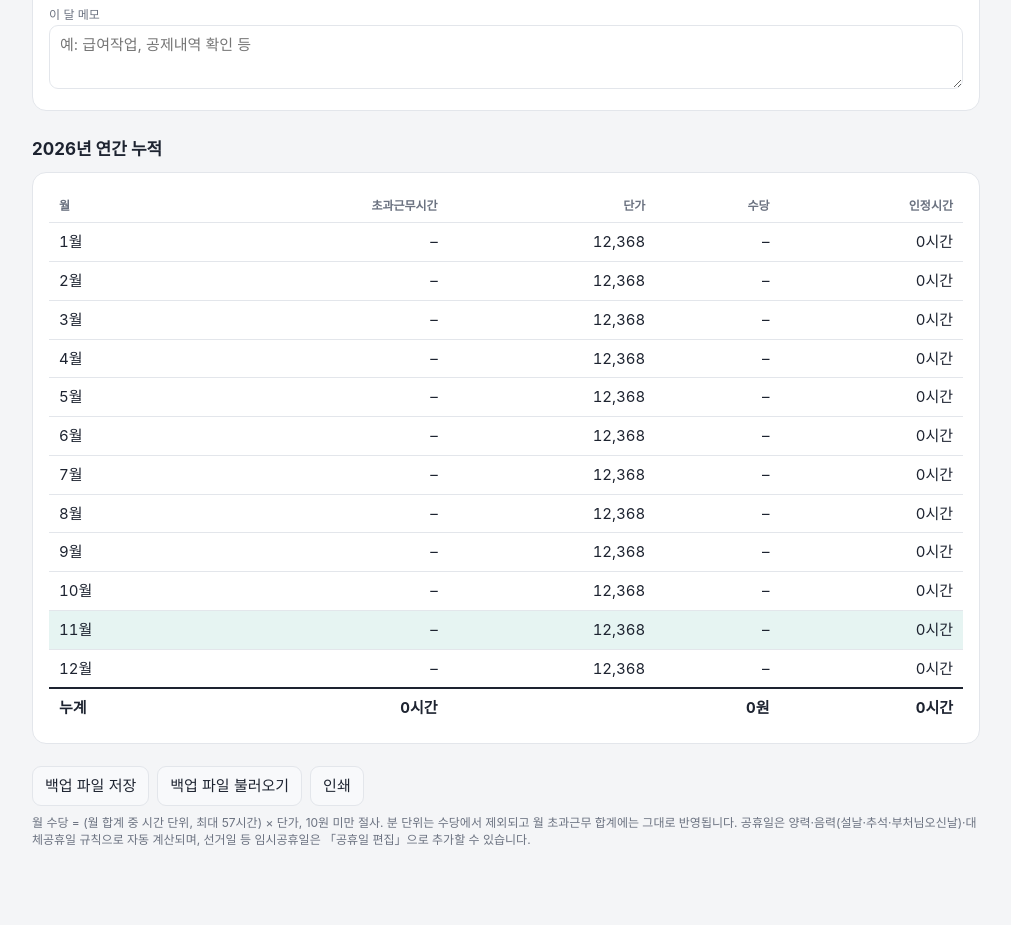
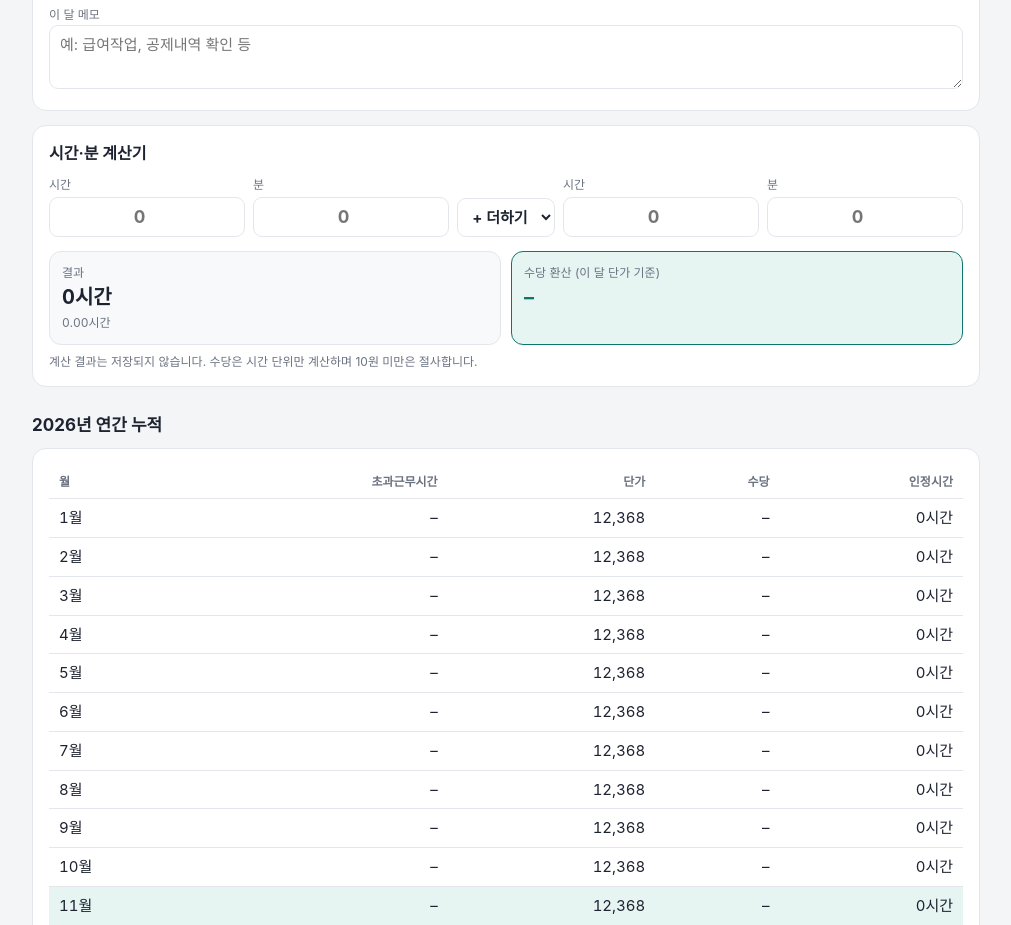
Before and after one commit to kwonoyoung/time, a website: page index.html in a window 1280 px wide. Shown: the part 1015-1940 px from the top of the page, without its empty margins (134-1145 px from the left). Before the commit the page ends 1912 px from the top, so only its background shows below. Drawn offline with nearby package versions, Linux system fonts and the light colour scheme; a web font is replaced by a local one.

Commit message:
Add 시간·분 계산기 to overtime calendar page
Adds a display-only hours/minutes calculator (add or subtract) with an
estimated overtime pay at the current month's rate. Nothing is saved.

Co-Authored-By: Claude Haiku 5.5 <noreply@anthropic.com>
Claude-Session: https://claude.ai/code/session_01HrFHyjEQf27Vs2VLP9CiKP

```diff
--- a/index.html
+++ b/index.html
@@ -130,6 +130,18 @@ table.year{width:100%;border-collapse:collapse;font-variant-numeric:tabular-nums
 .toast{position:fixed;left:50%;bottom:24px;transform:translateX(-50%) translateY(20px);background:var(--ink);color:var(--card);padding:10px 16px;border-radius:10px;font-size:14px;opacity:0;transition:.25s;z-index:60;pointer-events:none;max-width:90vw;text-align:center}
 .toast.show{opacity:1;transform:translateX(-50%) translateY(0)}
 
+/* 시간·분 계산기 */
+.calc{margin-top:14px}
+.calc h3{margin:0 0 10px;font-size:16px}
+.calc-row{display:flex;gap:8px;align-items:flex-end;flex-wrap:wrap}
+.calc-row label{flex:1 1 70px;min-width:0;font-size:12px;color:var(--muted)}
+.calc-row input,.calc-row select{width:100%;margin-top:4px;font-size:18px;font-weight:700;text-align:center;font-variant-numeric:tabular-nums;background:var(--input);border:1px solid var(--line);border-radius:9px;padding:6px 8px}
+.calc-row select{flex:0 0 auto;width:auto;min-width:88px;font-size:15px;padding:8px 10px;margin-top:0}
+.calc-row input:focus,.calc-row select:focus{outline:2px solid var(--accent)}
+.calc-out{display:grid;grid-template-columns:1fr 1fr;gap:10px;margin-top:14px}
+.calc-out .stat .v{font-size:20px}
+@media (max-width:640px){ .calc-out{grid-template-columns:1fr} .calc-row select{min-width:70px} }
+
 @media (max-width:640px){
   .wrap{padding:0 10px 40px}
   .savebar .in{padding:8px 10px}
@@ -219,6 +231,25 @@ table.year{width:100%;border-collapse:collapse;font-variant-numeric:tabular-nums
       <label for="memo">이 달 메모</label>
       <textarea id="memo" placeholder="예: 급여작업, 공제내역 확인 등"></textarea>
     </div>
+  </section>
+
+  <section class="card calc" id="calc">
+    <h3>시간·분 계산기</h3>
+    <div class="calc-row">
+      <label>시간<input id="cA_h" type="number" inputmode="numeric" min="0" placeholder="0"></label>
+      <label>분<input id="cA_m" type="number" inputmode="numeric" min="0" placeholder="0"></label>
+      <select id="cOp" aria-label="계산 방법">
+        <option value="+">+ 더하기</option>
+        <option value="-">− 빼기</option>
+      </select>
+      <label>시간<input id="cB_h" type="number" inputmode="numeric" min="0" placeholder="0"></label>
+      <label>분<input id="cB_m" type="number" inputmode="numeric" min="0" placeholder="0"></label>
+    </div>
+    <div class="calc-out">
+      <div class="stat"><div class="k">결과</div><div class="v" id="cRes">0시간</div><div class="x" id="cDec">0.00시간</div></div>
+      <div class="stat money"><div class="k">수당 환산 (이 달 단가 기준)</div><div class="v" id="cPay">–</div><div class="x" id="cPayNote"></div></div>
+    </div>
+    <div class="hint">계산 결과는 저장되지 않습니다. 수당은 시간 단위만 계산하며 10원 미만은 절사합니다.</div>
   </section>
 
   <h2 id="yearTitle">연간 누적</h2>
@@ -457,6 +488,7 @@ function render(){
   $('payCalc').textContent=ph.toLocaleString('ko-KR')+'시간 × '+won(r)+'원';
   if(document.activeElement!==$('memo')) $('memo').value=S.memos[monthKey(y,m)]||'';
   renderYear();
+  runCalc();
 }
 function renderYear(){
   var y=cur.y, html='', cm=0, cp=0, cr=0;
@@ -819,6 +851,30 @@ if(window.supabase && window.supabase.createClient){
 $('loginOpenBtn').onclick=function(){ lsSet(SKIP,'0'); showAuth(true); };
 $('skipLogin').onclick=function(){ lsSet(SKIP,'1'); showAuth(false); updateStatus(); };
 
+/* ---------- 시간·분 계산기 (화면만 계산, 저장 안 함) ---------- */
+function calcInput(hId,mId){
+  var h=Math.max(0,parseInt($(hId).value,10)||0), m=Math.max(0,parseInt($(mId).value,10)||0);
+  return h*60+m;
+}
+function runCalc(){
+  var a=calcInput('cA_h','cA_m'), b=calcInput('cB_h','cB_m');
+  var t=$('cOp').value==='-' ? a-b : a+b;
+  var abs=Math.abs(t), sign=t<0?'−':'';
+  $('cRes').textContent = t ? sign+fmtHM(abs) : '0시간';
+  $('cDec').textContent = sign+(abs/60).toFixed(2)+'시간';
+  if(t>0){
+    var r=rateOf(cur.y,cur.m), hrs=Math.floor(t/60);
+    $('cPay').textContent = won(Math.floor(hrs*r/10)*10)+'원';
+    $('cPayNote').textContent = hrs.toLocaleString('ko-KR')+'시간 × '+won(r)+'원 (월 57시간 상한 미적용)';
+  } else {
+    $('cPay').textContent = '–';
+    $('cPayNote').textContent = t<0 ? '음수 결과는 수당을 계산하지 않습니다' : '';
+  }
+}
+['cA_h','cA_m','cB_h','cB_m','cOp'].forEach(function(id){
+  $(id).addEventListener(id==='cOp'?'change':'input', runCalc);
+});
+
 loadCache(LOCAL); render(); updateStatus();
 if(!sb) showAuth(false); else if(lsGet(SKIP)!=='1') showAuth(true);
 })();
```
